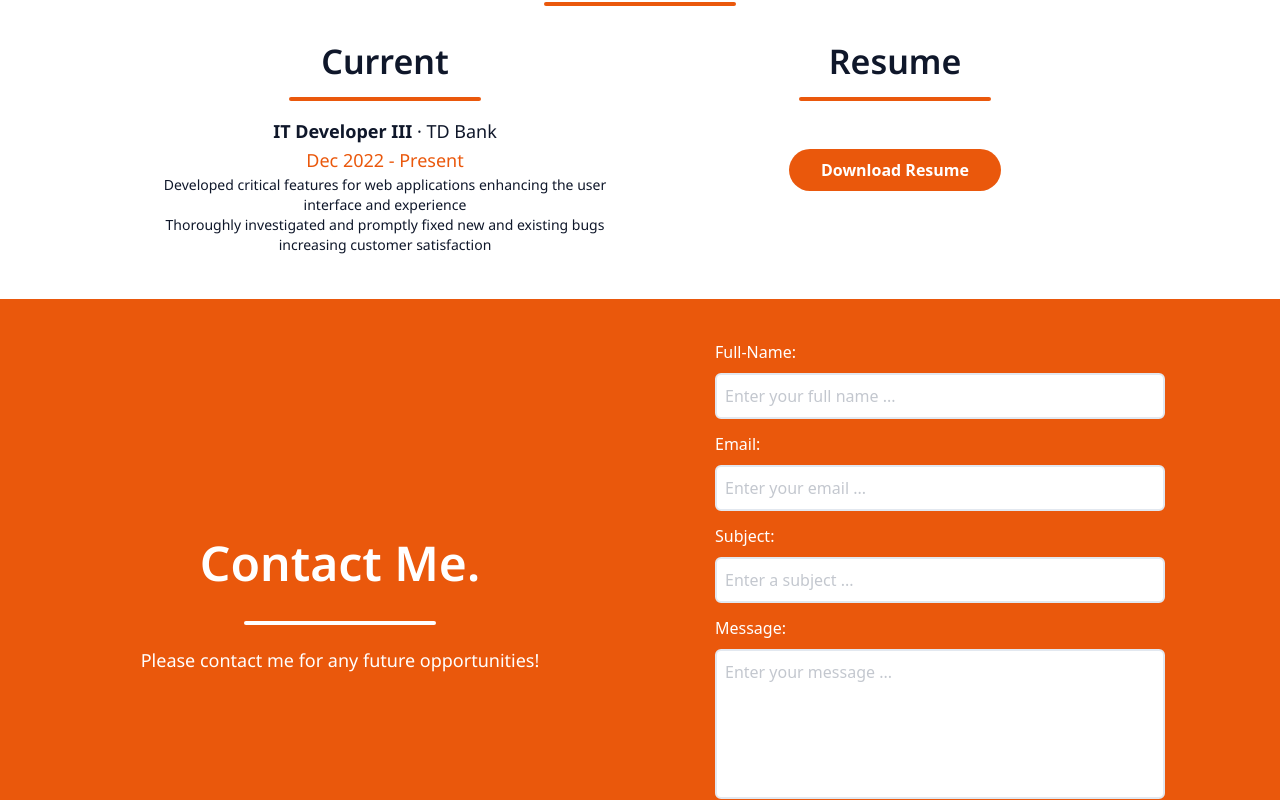
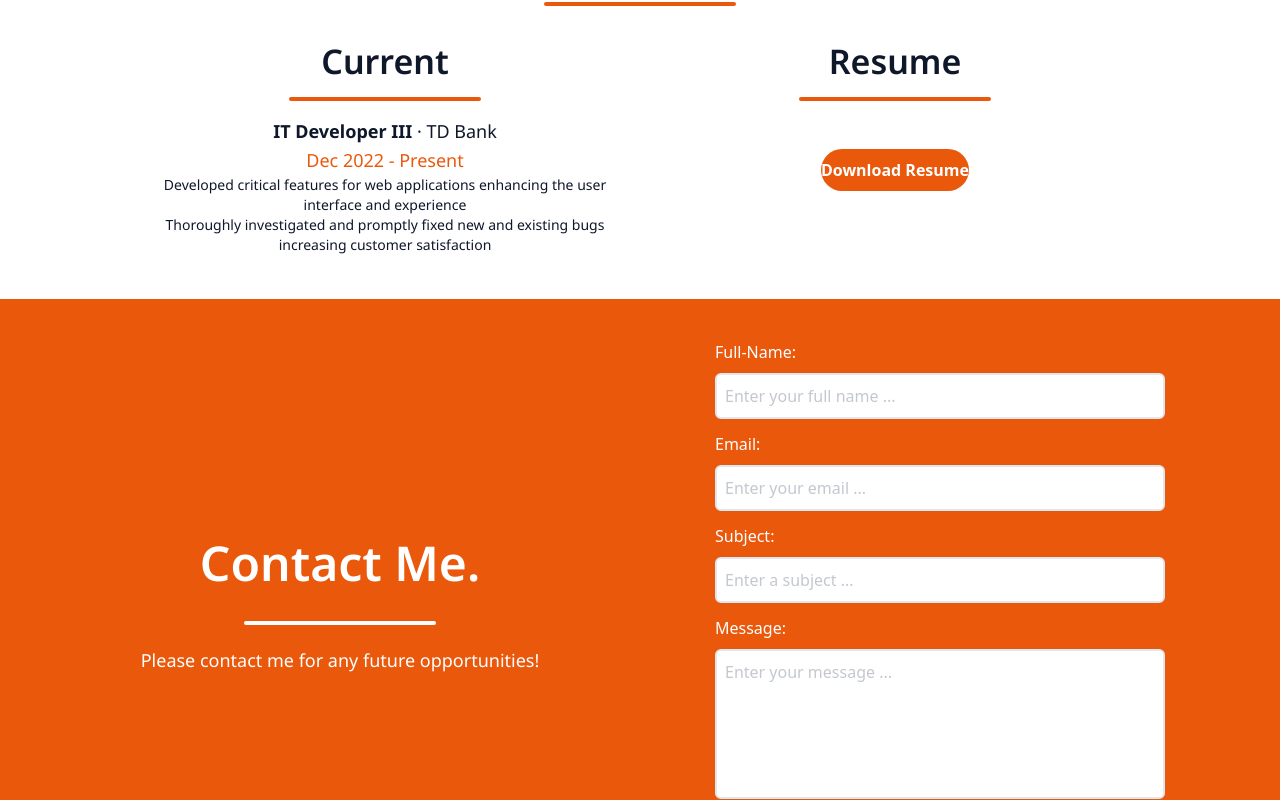
Before and after one commit to avan3/avan3.github.io, a React (Vite) app: page / in a window 1280 px wide. Shown: the part 2000-2800 px from the top of the page. Built offline with nearby package versions, Linux system fonts and the light colour scheme.

Commit message:
made Button component more reusable and created ThemeProvider to keep track of theme

```diff
--- a/src/App.jsx
+++ b/src/App.jsx
@@ -6,9 +6,11 @@
 import Work from "./components/Work";
 import Contact from "./components/Contact";
 import ScrollToTop from "./components/ScrollToTop";
+import { ThemeProvider } from "./context/ThemeContext";
 
 function App() {
   return (
+    <ThemeProvider>
       <div
         className={`w-full relative overflow-hidden leading-relaxed antialiased bg-background`}
       >
@@ -24,6 +26,7 @@
         <Contact />
         <ScrollToTop />
       </div>
+    </ThemeProvider>
   );
 }
 
--- a/src/components/Button.jsx
+++ /dev/null
@@ -1,21 +0,0 @@
-import React from "react";
-
-const Button = ({
-  text,
-  bgColor,
-  textColor,
-  handler = () => {},
-  type = "button",
-}) => {
-  return (
-    <button
-      type={type}
-      className={`${bgColor} ${textColor} font-semibold cursor-pointer hover:scale-105 duration-300 py-2 px-8 rounded-full relative z-10`}
-      onClick={handler}
-    >
-      {text}
-    </button>
-  );
-};
-
-export default Button;
--- /dev/null
+++ b/src/components/Button.tsx
@@ -0,0 +1,19 @@
+import React, { ButtonHTMLAttributes, ReactNode } from "react";
+
+interface ButtonProps extends ButtonHTMLAttributes<HTMLButtonElement> {
+  children: ReactNode;
+}
+
+const Button = ({ children, className, ...props }) => {
+  return (
+    <button
+      {...props}
+      className={`${className}
+        font-semibold cursor-pointer hover:scale-105 duration-300 py-2 px-8 rounded-full relative z-10`}
+    >
+      {children}
+    </button>
+  );
+};
+
+export default Button;
--- a/src/components/DarkMode.jsx
+++ b/src/components/DarkMode.jsx
@@ -1,12 +1,25 @@
-import React from "react";
+import React, { useEffect } from "react";
+import { useTheme } from "../context/ThemeContext";
 
-const DarkMode = ({ theme, setTheme }) => {
+const DarkMode = () => {
+  const { theme, toggleTheme } = useTheme();
+
+  // access to html element
+  const element = document.documentElement;
+
+  useEffect(() => {
+    localStorage.setItem("theme", theme);
+    if (theme === "dark") {
+      element.classList.add("dark");
+    } else {
+      element.classList.remove("dark");
+    }
+  });
+
   return (
     <button type="btn" className="relative w-[24px] h-[24px]">
       <input
-        onChange={() =>
-          setTheme((prev) => (prev === "dark" ? "light" : "dark"))
-        }
+        onChange={toggleTheme}
         className="mr-2 mt-[0.3rem] h-3.5 w-8 appearance-none rounded-[0.4375rem] bg-orange-400
           before:pointer-events-none before:absolute before:h-3.5 before:w-3.5 before:rounded-full
           before:bg-transparent before:content-[''] after:absolute after:z-[2] after:-mt-[0.1875rem]
@@ -22,7 +35,7 @@
           dark:checked:after:bg-primary"
         type="checkbox"
         role="switch"
-        id="flexSwitchCheckDefault"
+        name="flexSwitchCheckDefault"
         checked={theme === "dark"}
       />
     </button>
--- a/src/components/Form.jsx
+++ b/src/components/Form.jsx
@@ -65,21 +65,38 @@
                 <BsFillCheckSquareFill /> Form has been submitted successfully
               </p>
               <Button
-                handler={() => setSuccess(false)}
+                onClick={setSuccess(false)}
                 type="button"
-                text="Send Another Email"
-                bgColor="bg-white"
-                textColor="text-primary"
-              />
+                className="bg-white text-primary"
+              >
+                Send Another Email
+              </Button>
             </>
           ) : (
             <Button
-              handler={onSubmit}
+              onClick={onSubmit}
               type="submit"
-              text="Submit"
-              bgColor="bg-white"
-              textColor="text-primary"
-            />
+              className="bg-white text-primary"
+            >
+              {/* <svg
+                aria-hidden="true"
+                role="status"
+                className="inline w-4 h-4 mx-2 text-primary animate-spin"
+                viewBox="0 0 100 101"
+                fill="none"
+                xmlns="http://www.w3.org/2000/svg"
+              >
+                <path
+                  d="M100 50.5908C100 78.2051 77.6142 100.591 50 100.591C22.3858 100.591 0 78.2051 0 50.5908C0 22.9766 22.3858 0.59082 50 0.59082C77.6142 0.59082 100 22.9766 100 50.5908ZM9.08144 50.5908C9.08144 73.1895 27.4013 91.5094 50 91.5094C72.5987 91.5094 90.9186 73.1895 90.9186 50.5908C90.9186 27.9921 72.5987 9.67226 50 9.67226C27.4013 9.67226 9.08144 27.9921 9.08144 50.5908Z"
+                  fill="#E5E7EB"
+                />
+                <path
+                  d="M93.9676 39.0409C96.393 38.4038 97.8624 35.9116 97.0079 33.5539C95.2932 28.8227 92.871 24.3692 89.8167 20.348C85.8452 15.1192 80.8826 10.7238 75.2124 7.41289C69.5422 4.10194 63.2754 1.94025 56.7698 1.05124C51.7666 0.367541 46.6976 0.446843 41.7345 1.27873C39.2613 1.69328 37.813 4.19778 38.4501 6.62326C39.0873 9.04874 41.5694 10.4717 44.0505 10.1071C47.8511 9.54855 51.7191 9.52689 55.5402 10.0491C60.8642 10.7766 65.9928 12.5457 70.6331 15.2552C75.2735 17.9648 79.3347 21.5619 82.5849 25.841C84.9175 28.9121 86.7997 32.2913 88.1811 35.8758C89.083 38.2158 91.5421 39.6781 93.9676 39.0409Z"
+                  fill="currentColor"
+                />
+              </svg> */}
+              Submit
+            </Button>
           )}
         </div>
       </form>
--- a/src/components/Navbar.jsx
+++ b/src/components/Navbar.jsx
@@ -7,23 +7,6 @@
 
 const Navbar = () => {
   const [toggle, setToggle] = useState(false);
-
-  const [theme, setTheme] = useState(
-    localStorage.getItem("theme") ? localStorage.getItem("theme") : "light"
-  );
-
-  // access to html element
-  const element = document.documentElement;
-
-  // set theme to localStorage and html element
-  useEffect(() => {
-    localStorage.setItem("theme", theme);
-    if (theme === "dark") {
-      element.classList.add("dark");
-    } else {
-      element.classList.remove("dark");
-    }
-  });
 
   return (
     <nav
@@ -54,9 +37,9 @@
           ))}
         </ul>
         <a className="mr-10" href="#contact">
-          <Button text="Contact" bgColor="bg-primary" textColor="text-white" />
+          <Button className="bg-primary text-white">Contact</Button>
         </a>
-        <DarkMode theme={theme} setTheme={setTheme} />
+        <DarkMode />
       </span>
 
       <div className="sm:hidden flex flex-1 justify-end items-end">
@@ -112,7 +95,7 @@
               );
             })}
             <div className="flex items-center justify-center py-4">
-              <DarkMode theme={theme} setTheme={setTheme} />
+              <DarkMode />
             </div>
           </ul>
         </div>
--- a/src/components/Work.jsx
+++ b/src/components/Work.jsx
@@ -37,20 +37,11 @@
             <h3 className={`${styles.heading3}`}>Resume</h3>
             <hr className="w-72 md:w-48 h-1 mx-auto bg-primary border-0 rounded mb-3 \" />
             <section className="w-full mx-auto my-12 flex justify-center">
-              <Button
-                className="mx-5"
-                text={
-                  <a
-                    href="AVResume.pdf"
-                    download="AVResume.pdf"
-                    target="_blank"
-                  >
-                    Download Resume
-                  </a>
-                }
-                bgColor="bg-primary"
-                textColor="text-white"
-              />
+              <Button className="mx-5 bg-primary text-white">
+                <a href="AVResume.pdf" download="AVResume.pdf" target="_blank">
+                  Download Resume
+                </a>
+              </Button>
             </section>
           </section>
         </section>
--- /dev/null
+++ b/src/context/ThemeContext.tsx
@@ -0,0 +1,35 @@
+import { ReactNode, createContext, useContext, useState } from "react";
+
+type Theme = (string & {}) | "light" | "dark";
+interface ThemeContextProps {
+  theme: Theme;
+  toggleTheme: () => void;
+}
+
+const ThemeContext = createContext<ThemeContextProps | undefined>(undefined);
+
+const ThemeProvider: React.FC<{ children: ReactNode }> = ({ children }) => {
+  const [theme, setTheme] = useState<Theme>(
+    localStorage.getItem("theme") || "light"
+  );
+
+  function toggleTheme() {
+    setTheme((prev) => (prev === "light" ? "dark" : "light"));
+  }
+
+  return (
+    <ThemeContext.Provider value={{ theme, toggleTheme }}>
+      {children}
+    </ThemeContext.Provider>
+  );
+};
+
+function useTheme() {
+  const context = useContext(ThemeContext);
+  if (!context) {
+    throw new Error("useTheme must be used within a ThemeProvider");
+  }
+  return context;
+}
+
+export { ThemeProvider, useTheme };
```
Lines whose indentation alone changed are shown as unchanged.
